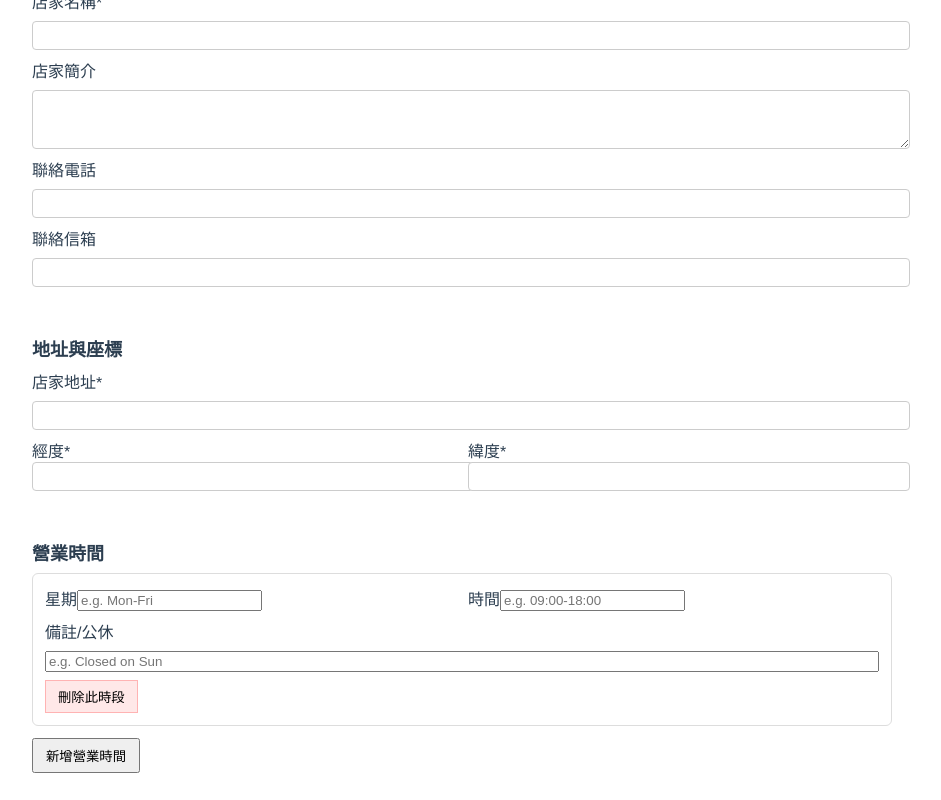
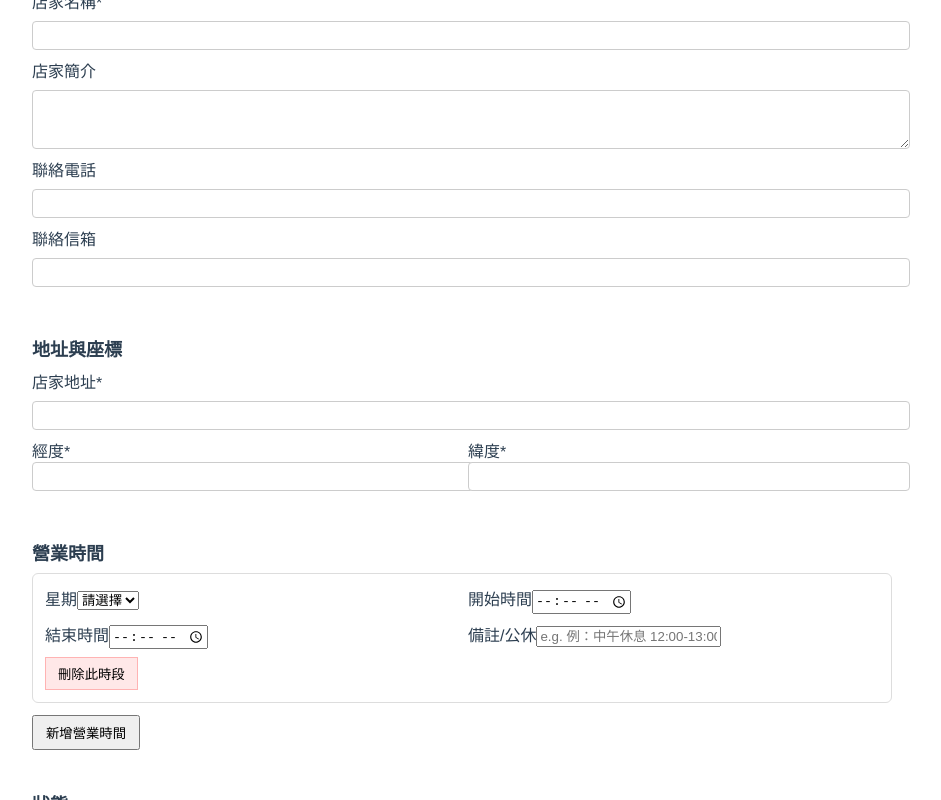
Before and after one commit to TingUwU/Software_Engineering-tutorial, a Vue app in the folder frontend/: page /store-setting in a window 1280 px wide. Both pictures are taken after a click on the button "新增營業時間". Shown: the part 232-1032 px from the top of the page, without its empty margins (178-1119 px from the left). Built offline with nearby package versions, Linux system fonts and the light colour scheme.

Commit message:
fix business hour

```diff
--- a/frontend/src/models/store.model.js
+++ b/frontend/src/models/store.model.js
@@ -1,7 +1,8 @@
 export const defaultBusinessHour = {
-  day: '',
-  time: '',
-  close: '',
+  day: '',           // 例如：星期一
+  start: '',    // HH:MM
+  end: '',      // HH:MM
+  note: '',         // 備註/公休
 };
 
 export function createEmptyStore() {
@@ -12,7 +13,7 @@ export function createEmptyStore() {
     email: '',
     address: '',              // required
     coordinates: [0, 0],      // [lng, lat], required
-    businessHours: [],        // { day, time, close }[]
+    businessHours: [],        // { day, start, end, note }[]
     isActive: true,
     updatedAt: new Date(),    // 送出時更新
   };
--- a/frontend/src/views/StoreSetting.vue
+++ b/frontend/src/views/StoreSetting.vue
@@ -47,16 +47,25 @@
           <div class="row two">
             <div>
               <label>星期</label>
-              <input v-model="bh.day" placeholder="e.g. Mon-Fri" />
+              <select v-model="bh.day">
+                <option disabled value="">請選擇</option>
+                <option v-for="d in WEEKDAYS" :key="d" :value="d">{{ d }}</option>
+              </select>
             </div>
             <div>
-              <label>時間</label>
-              <input v-model="bh.time" placeholder="e.g. 09:00-18:00" />
+              <label>開始時間</label>
+              <input v-model="bh.start" type="time" min="00:00" max="23:59" step="60" />
             </div>
           </div>
-          <div class="row">
-            <label>備註/公休</label>
-            <input v-model="bh.close" placeholder="e.g. Closed on Sun" />
+          <div class="row two">
+            <div>
+              <label>結束時間</label>
+              <input v-model="bh.end" type="time" min="00:00" max="23:59" step="60" />
+            </div>
+            <div>
+              <label>備註/公休</label>
+              <input v-model="bh.note" placeholder="e.g. 例：中午休息 12:00-13:00 / 週日公休" />
+            </div>
           </div>
           <button type="button" class="danger" @click="vm.removeBusinessHour(i)">刪除此時段</button>
         </div>
@@ -90,6 +99,7 @@
 import useStoreSettingViewModel from '../viewmodels/storeSettingViewModel.js';
 
 const vm = useStoreSettingViewModel();
+const WEEKDAYS = ['星期一','星期二','星期三','星期四','星期五','星期六','星期日'];
 
 async function onSubmit() {
   const ok = await vm.submitForm();
```
Also changed, not shown: 1 other file (tests, documents, lock files or other folders).
